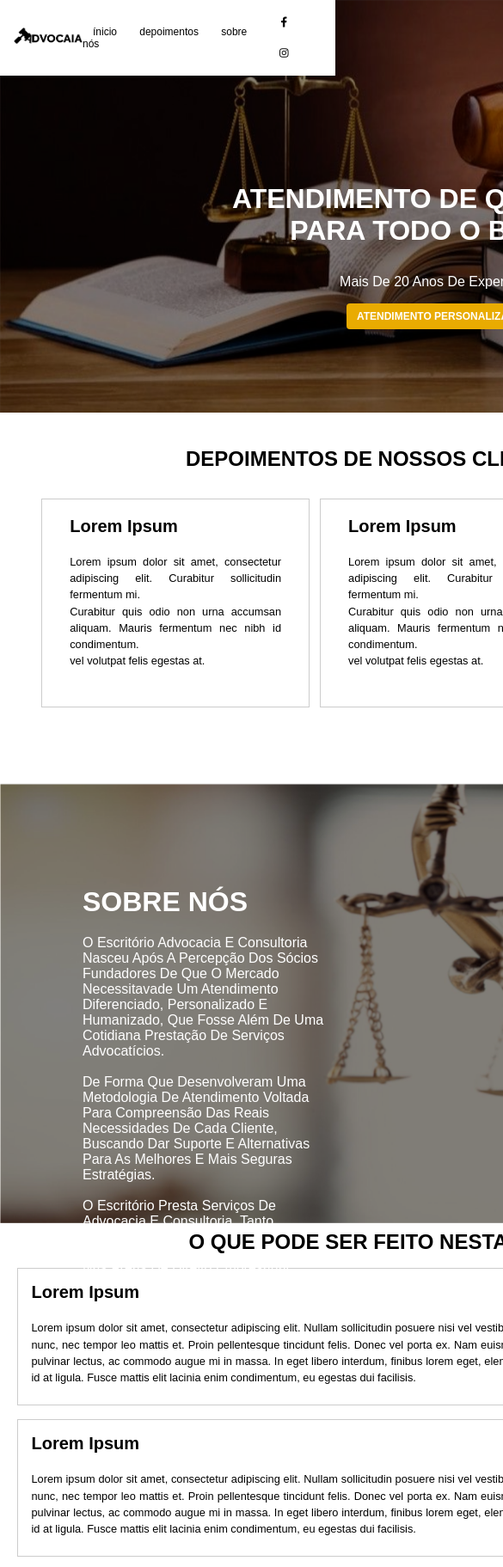
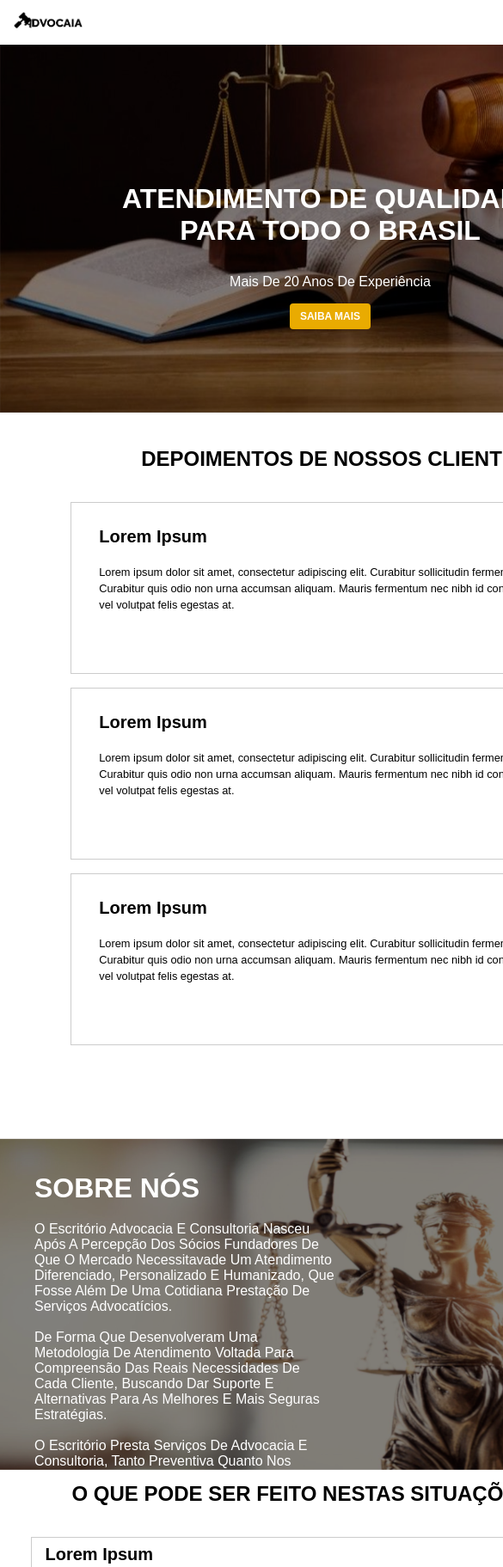
Before and after one commit to lg-duran/advocacia, a plain HTML site: page website-1/index.html in a window 390 px wide. Shown: the top 1823 px of the page at 86% size, 585 px wide, since content can reach past the window. Drawn offline with Linux system fonts and the light colour scheme.

Commit message:
website 1: responsivo para 768px e menu-bars

```diff
--- a/website-1/css/styles.css
+++ b/website-1/css/styles.css
@@ -75,6 +75,10 @@ header .icons i, header .icons a {
 
 header .icons i:hover, header .icons a:hover {
 	color: var(--yellow);
+}
+
+header .icons #menu-bars {
+	display: none;
 }
 
 #home {
@@ -194,8 +198,13 @@ header .icons i:hover, header .icons a:hover {
 	margin-top: 5rem;
 }
 
-.about img {
+#about {
 	width: 100%;
+}
+
+#about img {
+	width: 1440px;
+	margin-left: -1rem;
 }
 
 .about .content {
@@ -224,14 +233,19 @@ header .icons i:hover, header .icons a:hover {
 	margin-top: 10rem;
 }
 
+#situation {
+	width: 100%;
+}
+
 .situation .box-container {
 	display: inline-block;
 	width: 100%;
+	padding-top: 2.5rem;
 	padding-bottom: 2.5rem;
 }
 
 .situation .box-container .box {
-	height: 25rem;
+	height: 20rem;
 	width: 100%;
 	margin-bottom: 2rem;
 	background: #fff;
@@ -239,6 +253,7 @@ header .icons i:hover, header .icons a:hover {
 }
 
 .situation .box-container .box .content {
+	margin-top: 1.5rem;
 	text-align: justify;
 	padding:2rem;
 	padding-top: 0;
@@ -409,9 +424,6 @@ header .icons i:hover, header .icons a:hover {
 
 }
 
-
-
-
 @media (max-width: 991px) {
 
 	html {
@@ -428,9 +440,115 @@ header .icons i:hover, header .icons a:hover {
 
 }
 
-@media (max-width: 768px) {
+@media screen and (max-width:768px) {
 
+	header {
+		width: 768px;
+	}
 
+	header .navbar {
+		margin-left: 1.5rem;
+	}
+
+	header .icons #menu-bars {
+		display: inline-block;
+	}
+
+	header .navbar {
+		position: absolute;
+		top: 100%; left: 0; right: 0;
+		background: #fff;
+		border-top: .1rem solid rgba(0,0,0,.2);
+		border-bottom: .1rem solid rgba(0,0,0,.2);
+		padding: 1rem;
+		clip-path: polygon(0 0, 100% 0, 100% 0, 0 0);
+	}
+
+	header .navbar.active {
+		margin-left: 0;
+		clip-path: polygon(0 0, 100% 0, 100% 100%, 0% 100%);
+	}
+
+	header .navbar a {
+		display: block;
+		color: #fff;
+		padding: 1.5rem;
+		margin: 1rem;
+		font-size: 2rem;
+		background: var(--yellow);
+	}
+
+	#home {
+		width: 768px;
+	}
+
+	#review {
+		width: 768px;
+	}
+
+	.review .sub-heading {
+		margin-left: 1.5rem;
+	}
+
+	.review .box-container {
+		display: inline-block;
+		width: 100%;
+		padding-top: 2.5rem;
+		padding-bottom: 2.5rem;
+	}
+
+	.review .box-container .box {
+		height: 25rem;
+		width: 100%;
+		margin-bottom: 2rem;
+	}
+
+	.review .box-container .box .content {
+		margin-top: 1.5rem;
+		text-align: justify;
+		padding:2rem;
+		padding-top: 0;
+	}
+
+	#about {
+		width: 768px;
+	}
+
+	#about img {
+		width: 773px;
+		margin-left: -2.5rem;
+	}
+
+	.about .content {
+		margin-top: -10rem;
+		margin-left: 3rem;
+	}
+
+	.situation {
+		margin-top: -10rem;
+
+	}
+
+	.situation .sub-heading {
+		margin-left: 8rem;
+	}
+
+	.situation .box-container {
+		margin-left: 2rem;
+	}
+
+	.situation .box-container .box {
+		width: 70%;
+		height: 22rem;
+	}
+
+	.situation .box-container .box .content {
+		margin-top: -1rem;
+	}
+
+	.footer {
+		width: 768px;
+	}
 
 }
 
--- a/website-1/index.html
+++ b/website-1/index.html
@@ -24,6 +24,7 @@
         </nav>
 
         <div class="icons">
+            <i class="fas fa-bars" id="menu-bars"></i>
             <a> <i class="fab fa-facebook-f"></i> </a>
             <a> <i class="fab fa-instagram"></i> </a>
         </div>
@@ -40,7 +41,7 @@
             <h3>atendimento de qualidade<br>para todo o brasil</h3>
             <p>mais de 20 anos de experiência</p>
             <div class="btn">
-                <a href="#">atendimento personalizado</a>
+                <a href="#about">saiba mais</a>
             </div>
         </div>
 
@@ -198,5 +199,9 @@
     <!-- footer section ends -->
 
 
+    <!-- custom js file link -->
+    <script src="js/script.js"></script>
+
+
 </body>
 </html>
--- /dev/null
+++ b/website-1/js/script.js
@@ -0,0 +1,33 @@
+let menu = document.querySelector('#menu-bars');
+let navbar = document.querySelector('.navbar');
+
+menu.onclick = () =>{
+    menu.classList.toggle('fa-times');
+    navbar.classList.toggle('active');
+}
+
+let section = document.querySelectorAll('section');
+let navLinks = document.querySelectorAll('header .navbar a');
+
+window.onscroll = () =>{
+
+    menu.classList.remove('fa-times');
+    navbar.classList.remove('active');
+
+    section.forEach(sec =>{
+
+      let top = window.scrollY;
+      let height = sec.offsetHeight;
+      let offset = sec.offsetTop - 150;
+      let id = sec.getAttribute('id');
+
+      if(top >= offset && top < offset + height){
+        navLinks.forEach(links =>{
+          links.classList.remove('active');
+          document.querySelector('header .navbar a[href*='+id+']').classList.add('active');
+        });
+      };
+
+    });
+
+  }
```
